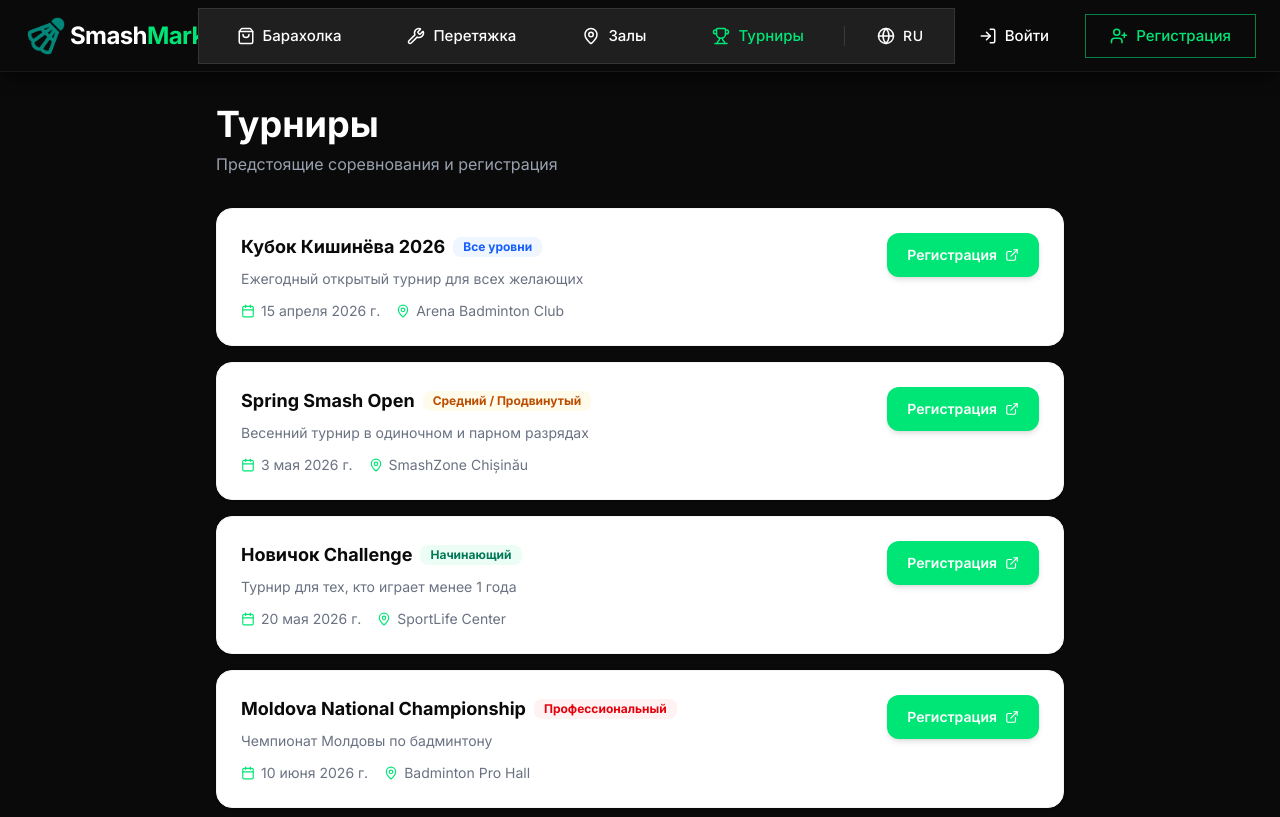
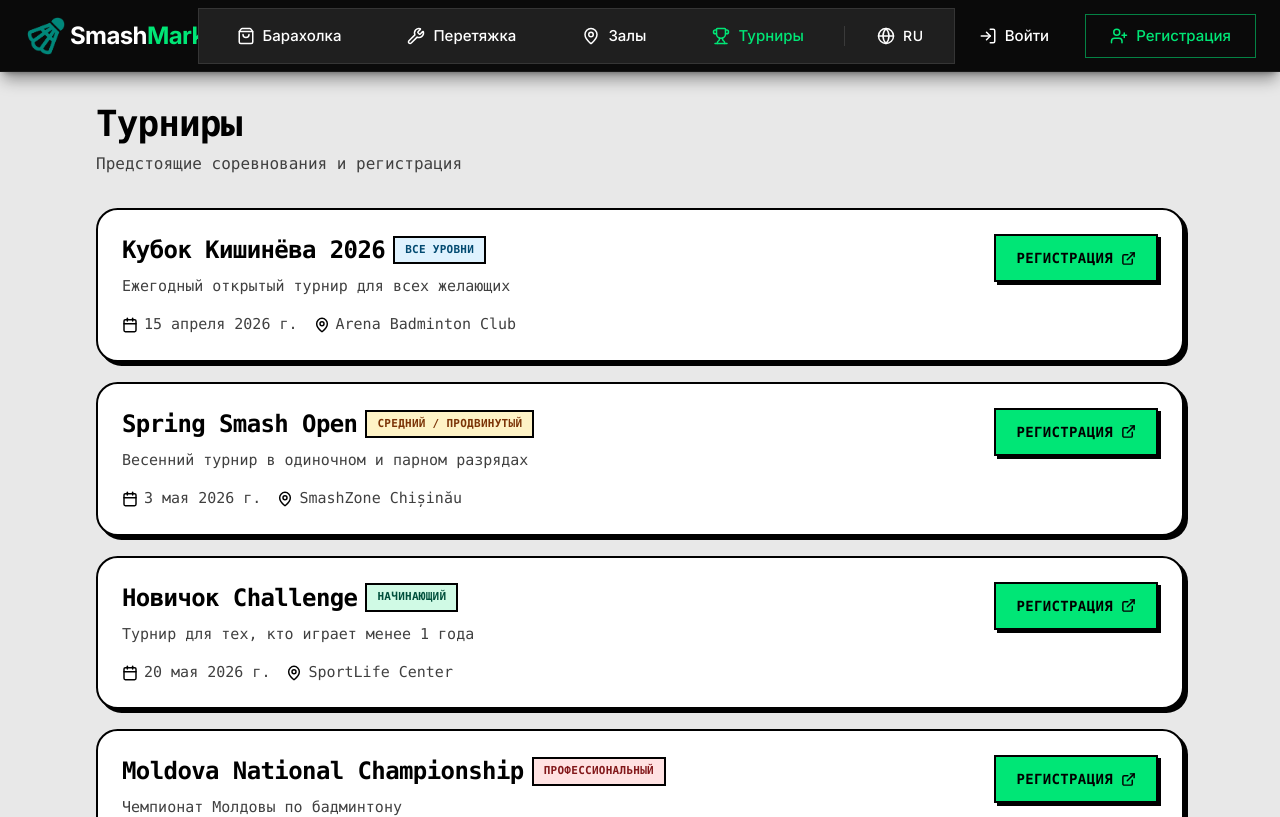
Before and after one commit to Evgeniy1317/TWEB-FRONT, a React (Vite) app: page /tournaments in a window 1280 px wide. Shown: the top 817 px of the page. Built offline with nearby package versions, Linux system fonts and the light colour scheme; a web font is replaced by a local one.

Commit message:
style(tournaments): update tournaments page styling

```diff
--- a/src/pages/TournamentsPage.tsx
+++ b/src/pages/TournamentsPage.tsx
@@ -1,4 +1,4 @@
-import { Calendar, MapPin, ExternalLink } from 'lucide-react';
+import { Calendar, ExternalLink, MapPin } from 'lucide-react';
 import { tournaments } from '../data/mockData';
 
 function formatDate(dateStr: string): string {
@@ -10,44 +10,51 @@ function formatDate(dateStr: string): string {
 }
 
 function getLevelColor(level: string): string {
-  if (level.includes('Начинающий')) return 'bg-emerald-50 text-emerald-700';
-  if (level.includes('Профессиональный')) return 'bg-red-50 text-red-600';
-  if (level.includes('Средний')) return 'bg-amber-50 text-amber-700';
-  return 'bg-blue-50 text-blue-600';
+  if (level.includes('Начинающий')) return 'border-2 border-black bg-emerald-100 text-emerald-900';
+  if (level.includes('Профессиональный')) return 'border-2 border-black bg-red-100 text-red-900';
+  if (level.includes('Средний')) return 'border-2 border-black bg-amber-100 text-amber-900';
+  return 'border-2 border-black bg-sky-100 text-sky-900';
 }
 
 export default function TournamentsPage() {
   return (
-    <div className="max-w-4xl mx-auto px-4 sm:px-6 py-8">
+    <div className="sketch-page min-h-[calc(100dvh-4.5rem)] w-full text-black">
+      <div className="mx-auto max-w-6xl px-4 py-8 sm:px-6 lg:px-8">
         <div className="mb-8">
-        <h1 className="text-3xl sm:text-4xl font-bold text-white mb-2">Турниры</h1>
-        <p className="text-gray-400">Предстоящие соревнования и регистрация</p>
+          <h1 className="text-3xl font-black tracking-tight sm:text-4xl">Турниры</h1>
+          <p className="mt-2 text-sm text-neutral-700 sm:text-base">
+            Предстоящие соревнования и регистрация
+          </p>
         </div>
 
-      <div className="space-y-4">
+        <div className="space-y-5">
           {tournaments.map(t => (
-          <div
+            <article
               key={t.id}
-            className="bg-white rounded-2xl border border-gray-100 shadow-sm p-5 sm:p-6 card-hover"
+              className="rounded-[1.35rem] border-2 border-black bg-white p-5 text-black sketch-shadow transition-transform hover:-translate-y-0.5 sm:p-6"
             >
-            <div className="flex flex-col sm:flex-row sm:items-start justify-between gap-4">
+              <div className="flex flex-col justify-between gap-4 sm:flex-row sm:items-start">
                 <div className="flex-1">
-                <div className="flex flex-wrap items-center gap-2 mb-2">
-                  <h3 className="font-bold text-dark text-lg">{t.title}</h3>
-                  <span className={`px-2.5 py-0.5 rounded-lg text-xs font-bold ${getLevelColor(t.level)}`}>
+                  <div className="mb-2 flex flex-wrap items-center gap-2">
+                    <h3 className="text-xl font-black tracking-tight sm:text-2xl">{t.title}</h3>
+                    <span
+                      className={`px-2.5 py-1 text-[11px] font-black uppercase tracking-wide ${getLevelColor(t.level)}`}
+                    >
                       {t.level}
                     </span>
                   </div>
 
-                <p className="text-sm text-gray-500 mb-3">{t.description}</p>
+                  <p className="mb-4 text-sm leading-relaxed text-neutral-700 sm:text-[15px]">
+                    {t.description}
+                  </p>
 
-                <div className="flex flex-wrap gap-4 text-sm text-gray-500">
+                  <div className="flex flex-wrap gap-4 text-sm text-neutral-700 sm:text-[15px]">
                     <span className="flex items-center gap-1.5">
-                    <Calendar size={14} className="text-primary" />
+                      <Calendar size={16} strokeWidth={2.2} className="text-black" />
                       {formatDate(t.date)}
                     </span>
                     <span className="flex items-center gap-1.5">
-                    <MapPin size={14} className="text-primary" />
+                      <MapPin size={16} strokeWidth={2.2} className="text-black" />
                       {t.location}
                     </span>
                   </div>
@@ -57,14 +64,15 @@ export default function TournamentsPage() {
                   href={t.externalUrl}
                   target="_blank"
                   rel="noopener noreferrer"
-                className="inline-flex items-center gap-2 px-5 py-3 bg-primary text-white font-semibold rounded-xl hover:bg-primary-dark transition-all shadow-md hover:shadow-lg shrink-0 text-sm"
+                  className="inline-flex shrink-0 items-center justify-center gap-2 border-2 border-black bg-primary px-5 py-3 text-sm font-black uppercase tracking-wide text-black sketch-shadow-sm transition-transform hover:-translate-y-0.5"
                 >
                   Регистрация
-                <ExternalLink size={14} />
+                  <ExternalLink size={15} strokeWidth={2.3} />
                 </a>
               </div>
+            </article>
+          ))}
         </div>
-        ))}
       </div>
     </div>
   );
```
Lines whose indentation alone changed are shown as unchanged.
